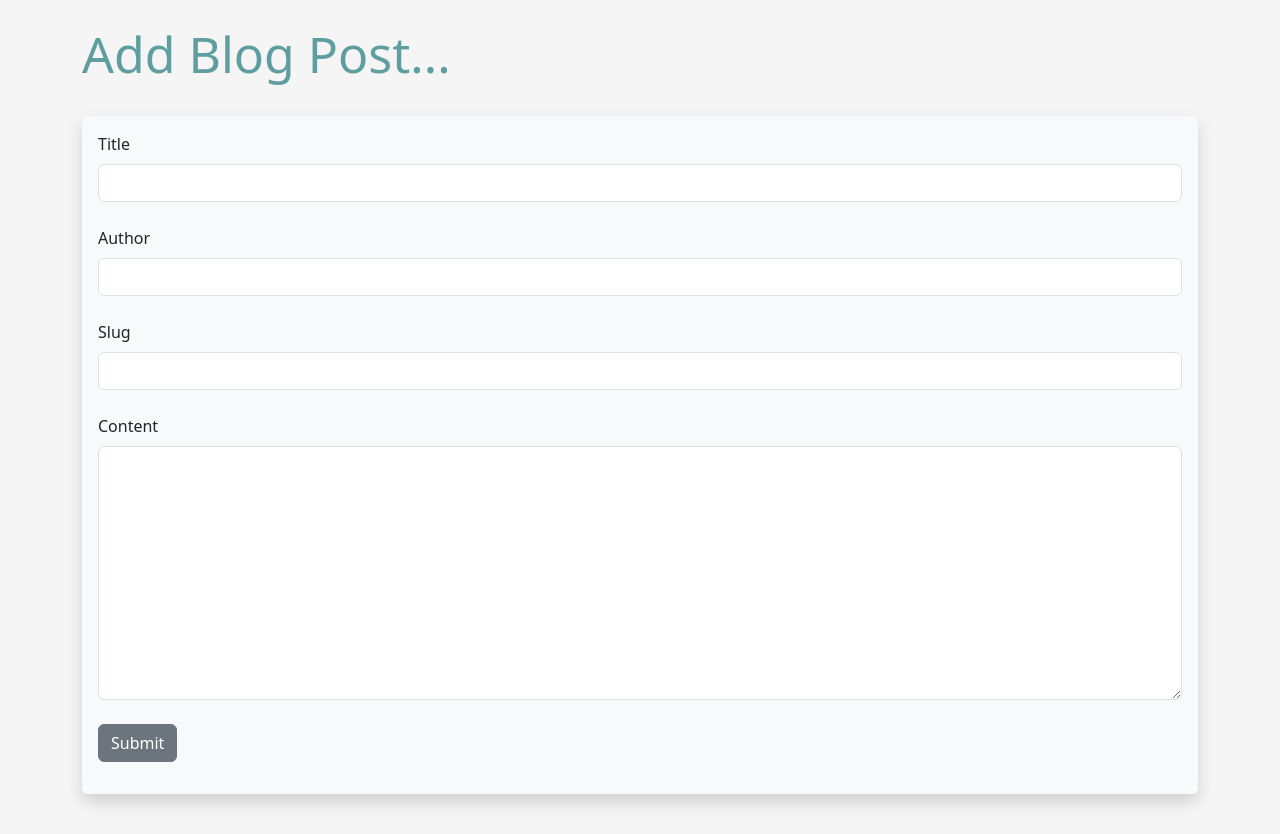
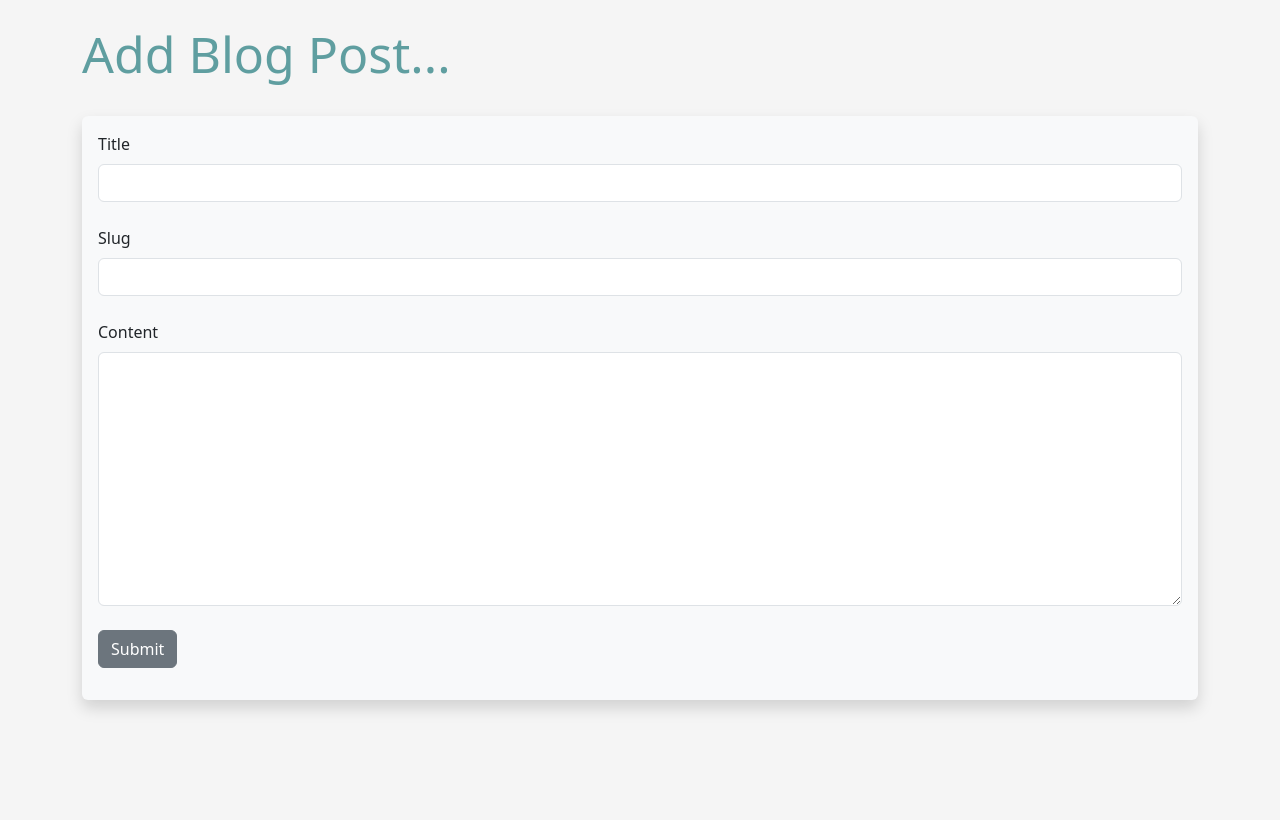
Before and after one commit to sefatuter/Flask-works, a Flask app: page /add-post in a window 1280 px wide. Shown: the part 62-896 px from the top of the page. After the commit the page ends 781 px from the top, so only its background shows below. Run offline with Flask 3, Linux system fonts and the light colour scheme; the visitor is signed in with stand-in values (Sample User, id 1).

Commit message:
authorized user delete

```diff
--- a/app.py
+++ b/app.py
@@ -137,28 +137,38 @@ def posts():
 # Delete post
 
 @app.route('/posts/delete/<int:id>')
+@login_required
 def delete_post(id):
     post_to_delete = Posts.query.get_or_404(id)
+    id = current_user.id
 
-    try:
-        db.session.delete(post_to_delete)
-        db.session.commit()
+    if id == post_to_delete.poster.id:
+        try:
+            db.session.delete(post_to_delete)
+            db.session.commit()
 
-        # Message
-        flash('Blog Post Has Been Deleted!')
+            # Message
+            flash('Blog Post Has Been Deleted!')
 
-        # Take all the posts from database
+            # Take all the posts from database
+
+            posts = Posts.query.order_by(Posts.date_posted)
+            return render_template("posts.html", posts=posts)
+
+        except:
+            # Error message
+            flash("There was a problem while deleting..")
+
+            # Grab all the posts from the database
+            posts = Posts.query.order_by(Posts.date_posted)
+            return render_template("posts.html", posts=posts)
+
+    else:
+        flash("You Aren't Authorized To Delete!", "warning")
 
         posts = Posts.query.order_by(Posts.date_posted)
         return render_template("posts.html", posts=posts)
 
-    except:
-        # Error message
-        flash("There was a problem while deleting..")
-
-        # Grab all the posts from the database
-        posts = Posts.query.order_by(Posts.date_posted)
-        return render_template("posts.html", posts=posts)
 
 
 # Edit post
@@ -172,7 +182,7 @@ def edit_post(id):
     if form.validate_on_submit():
         post.title=form.title.data,
         post.content=form.content.data,
-        post.author=form.author.data,
+        # post.author=form.author.data,
         post.slug=form.slug.data
 
         # Update database
@@ -185,7 +195,7 @@ def edit_post(id):
     # Putting previous data to see in the form before change
     form.title.data = post.title
     form.content.data = post.content
-    form.author.data = post.author
+    # form.author.data = post.author
     form.slug.data = post.slug
     return render_template('edit_post.html', form=form)
 
@@ -206,17 +216,18 @@ def add_post():
     form = PostForm()
 
     if form.validate_on_submit():
+        poster = current_user.id
         post = Posts(
             title=form.title.data,
             content=form.content.data,
-            author=form.author.data,
+            poster_id=poster,
             slug=form.slug.data)
 
         # After clear the form
 
         form.title.data = ''
         form.content.data = ''
-        form.author.data = ''
+        # form.author.data = ''
         form.slug.data = ''
 
         # Add post to database
@@ -425,9 +436,14 @@ class Posts(db.Model):
     id = db.Column(db.Integer, primary_key=True)
     title = db.Column(db.String(255))
     content = db.Column(db.Text)
-    author = db.Column(db.String(255))
+    # author = db.Column(db.String(255))
     date_posted = db.Column(db.DateTime, default=datetime.utcnow)
     slug = db.Column(db.String(255))
+
+    # Foreign Key to Link Users (refer to primary key of the user)
+
+    poster_id = db.Column(db.Integer, db.ForeignKey('users.id'))
+
 
 
 # Create Model
@@ -441,6 +457,9 @@ class Users(db.Model, UserMixin):
 
     # Do password
     password_hash = db.Column(db.String(128))
+
+    # User Can Have Many Posts
+    posts = db.relationship('Posts', backref='poster') # flask db migrate -m 'add foreign key' # flask db upgrade
 
     @property
     def password(self):
--- a/templates/add_post.html
+++ b/templates/add_post.html
@@ -21,11 +21,6 @@
 
             {{ form.title.label(class="form-label") }}
             {{ form.title(class="form-control") }}
-
-            <br>
-
-            {{ form.author.label(class="form-label") }}
-            {{ form.author(class="form-control") }}
 
             <br>
 
--- a/templates/edit_post.html
+++ b/templates/edit_post.html
@@ -25,11 +25,6 @@
 
         <br>
 
-        {{ form.author.label(class="form-label") }}
-        {{ form.author(class="form-control") }}
-
-        <br>
-
         {{ form.slug.label(class="form-label") }}
         {{ form.slug(class="form-control") }}
 
--- a/templates/post.html
+++ b/templates/post.html
@@ -19,7 +19,7 @@
 <div class="card" id="cardIndex">
     <div class="card-body">
       <h5 class="card-title">Title: {{ post.title }}</h5>
-      <h6>Author: {{ post.author }}</h6>
+      <h6>Author: {{ post.poster.name }}</h6>
       <span>Slug ->{{ post.slug }}</span>
       <p class="card-text"> {{ post.content }} </p>
       <p class="card-text"><small class="text-body-secondary">{{ post.date_posted }}</small></p>
--- a/templates/posts.html
+++ b/templates/posts.html
@@ -4,7 +4,7 @@
 
 {% for message in get_flashed_messages() %}
 
-    <div class="alert alert-success alert-dismissible fade show" role="alert">
+    <div class="alert alert-warning alert-dismissible fade show" role="alert">
         {{ message }}
         <button type="button" class="btn-close" data-bs-dismiss="alert" aria-label="Close"></button>
         </div>
@@ -20,7 +20,7 @@
 <div class="card" id="cardIndex">
     <div class="card-body">
       <h5 class="card-title">Title: <a href="{{ url_for('post', id=post.id) }}" style="text-decoration: none;">{{ post.title }}</a></h5>
-      <h6>Author: {{ post.author }}</h6>
+      <h6>Author: {{ post.poster.name }}</h6>
       <span>Slug ->{{ post.slug }}</span>
       <p class="card-text"> {{ post.content }} </p>
       <a href="{{ url_for('post', id=post.id) }}" class="btn btn-outline-secondary btn-sm">View more</a>
--- a/webforms.py
+++ b/webforms.py
@@ -17,7 +17,7 @@ class LoginForm(FlaskForm):
 class PostForm(FlaskForm):
     title = StringField("Title", validators=[DataRequired()])
     content = StringField("Content", validators=[DataRequired()], widget=TextArea())
-    author = StringField("Author", validators=[DataRequired()])
+    author = StringField("Author")
     slug = StringField("Slug", validators=[DataRequired()])
     submit = SubmitField("Submit")
 
```
Also changed, not shown: migrations/versions/cac67267ae00_added_foreign_key.py (added, +34 -0 lines), templates/update.html (+10 -0 lines).
